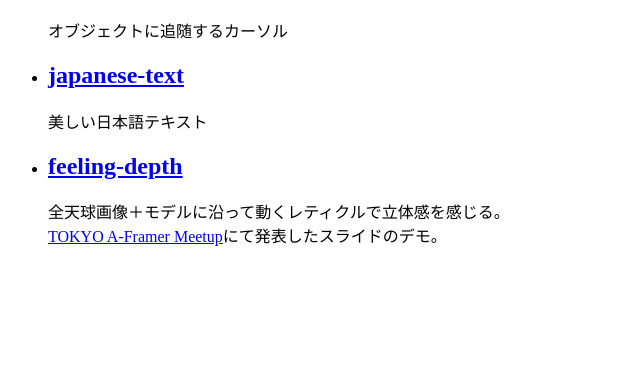
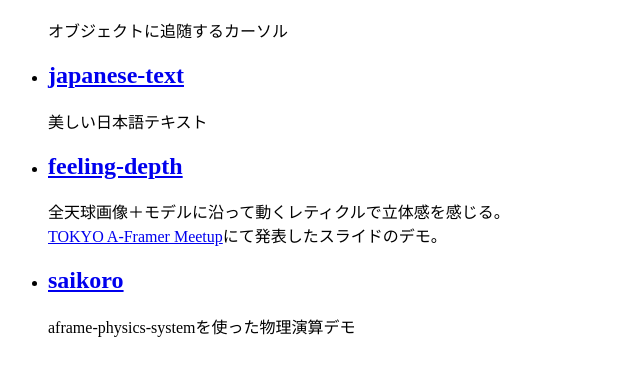
Before and after one commit to jujunjun110/jujunjun110.github.io, a website: page index.html in a window 1280 px wide. Shown: the part 118-494 px from the top of the page, without its empty margins (0-640 px from the left). Drawn offline with Linux system fonts and the light colour scheme.

Commit message:
Update: インデックスにサイコロを追加

```diff
--- a/index.html
+++ b/index.html
@@ -20,6 +20,10 @@
             <p>全天球画像＋モデルに沿って動くレティクルで立体感を感じる。<br>
                 <a href="https://connpass.com/event/43707/" target="_blank">TOKYO A-Framer Meetup</a>にて発表したスライドのデモ。</p>
         </li>
+        <li>
+            <h2><a href="./saikoro/" target="_blank">saikoro</a></h2>
+            <p>aframe-physics-systemを使った物理演算デモ</p>
+        </li>
     </ul>
 </body>
 </html>
```
